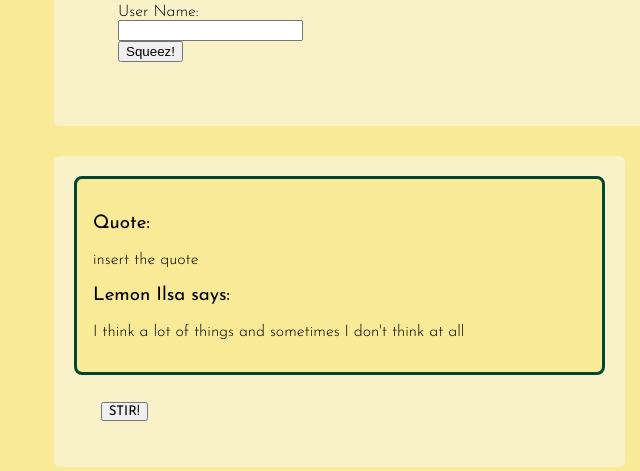
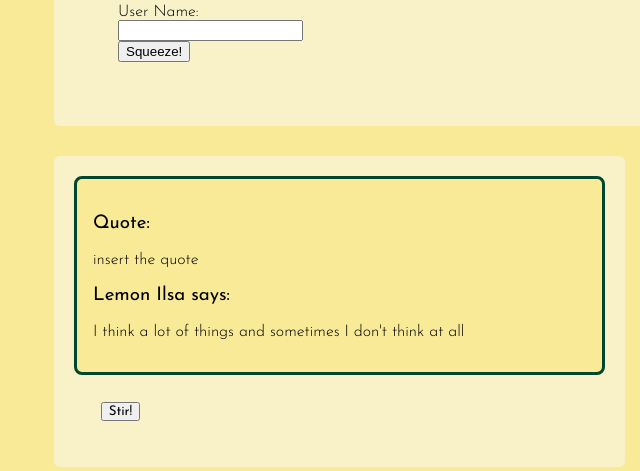
Before and after one commit to ilsaann/MakeLemonade, a plain HTML site: page public/index.html in a window 1280 px wide. Shown: the part 465-936 px from the top of the page, 0-640 px from the left. Drawn offline with Linux system fonts and the light colour scheme.

Commit message:
fixed small things in html

```diff
--- a/public/index.html
+++ b/public/index.html
@@ -24,7 +24,7 @@
                     <br>
                     <label for="Uname">User Name:</label><br>
                     <input type="text" id="Uname" name="Uname"><br>
-                    <input type="submit" value="Squeez!">
+                    <input type="submit" value="Squeeze!">
                 </form>
             </div>
             <div class="col col-50">
@@ -34,7 +34,7 @@
                     <h3 class="user">Lemon Ilsa says:</h3>
                     <p>I think a lot of things and sometimes I don't think at all</p>
                 </div>
-                <button class="stir">STIR!</button>
+                <button class="stir">Stir!</button>
             </div>
 
             <div class="col col-50">
```
